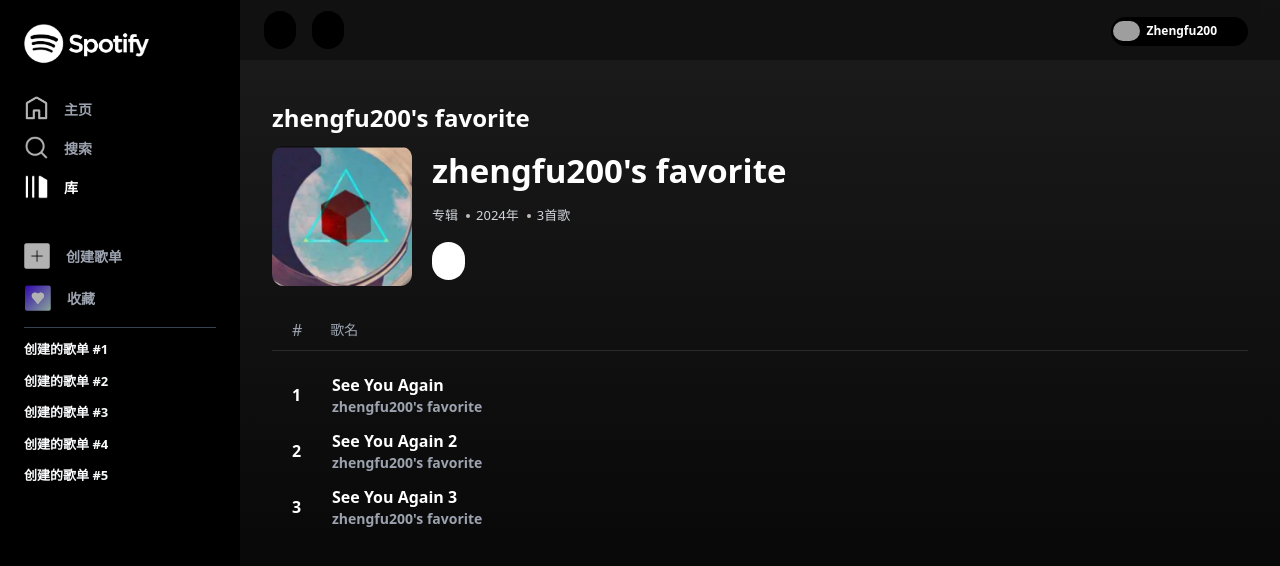
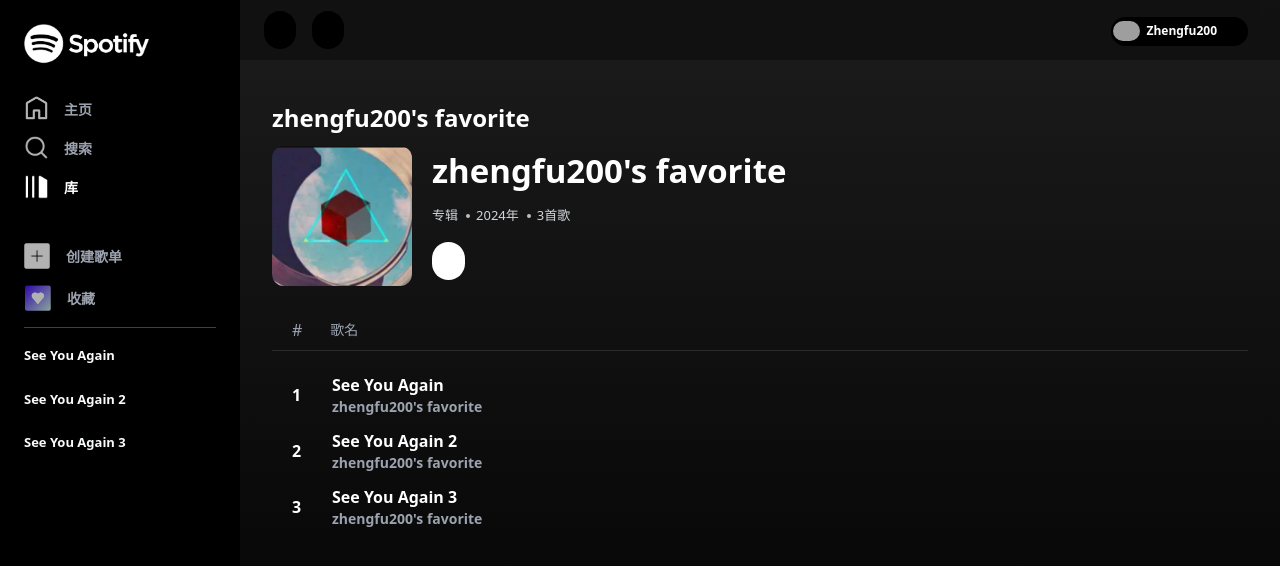
Before and after one commit to Zhengfu200/Spotify_Copy, a Vue app: page /library in a window 1280 px wide. Shown: the top 566 px of the page. Built offline with nearby package versions, Linux system fonts and the light colour scheme; grey boxes are pictures that could not be loaded; some icons are missing.

Commit message:
完善侧边栏

```diff
--- a/src/App.vue
+++ b/src/App.vue
@@ -2,9 +2,12 @@
 import { ref,onMounted } from 'vue';
 import { RouterLink, RouterView } from 'vue-router';
 
+import MenuItem_2 from './components/MenuItem_2.vue';
 //components
 import MenuItem from './components/MenuItem.vue';
 import Widgets_4 from './components/Widgets_4.vue';
+
+import artist from './artist.json'
 
 //icons:
 import ChevronUp from 'vue-material-design-icons/ChevronUp.vue';
@@ -93,12 +96,8 @@
           :icon-size="26" name="收藏" iconString="liked" pageUrl="/liked"/>
       </ul>
       <div class="border-b border-b-gray-700"></div>
-      <ul>
-        <li class = "font-semibold text-[13px] mt-3 text-gray-50 hover:text-white">创建的歌单 #1</li>
-        <li class = "font-semibold text-[13px] mt-3 text-gray-50 hover:text-white">创建的歌单 #2</li>
-        <li class = "font-semibold text-[13px] mt-3 text-gray-50 hover:text-white">创建的歌单 #3</li>
-        <li class = "font-semibold text-[13px] mt-3 text-gray-50 hover:text-white">创建的歌单 #4</li>
-        <li class = "font-semibold text-[13px] mt-3 text-gray-50 hover:text-white">创建的歌单 #5</li>
+      <ul v-for="track in artist.tracks" :key="track">
+        <MenuItem_2 :track="track"/>
       </ul>
     </div>
   </div>
@@ -119,6 +118,5 @@
     <RouterView/>
     <div class="mb-[100px]"></div>
   </div>
-
   <Widgets_4 v-if="currentTrack"/>
 </template>
--- a/src/artist.json
+++ b/src/artist.json
@@ -6,17 +6,20 @@
         {
             "id": 1,
             "name": "See You Again",
-            "path": "/music/See You Again.mp3"
+            "path": "/music/See You Again.mp3",
+            "album": "/album_image/See You Again.png"
         },
         {
             "id": 2,
             "name": "See You Again 2",
-            "path": "/music/See You Again.mp3"
+            "path": "/music/See You Again.mp3",
+            "album": "/album_image/See You Again.png"
         },
         {
             "id": 3,
             "name": "See You Again 3",
-            "path": "/music/See You Again.mp3"
+            "path": "/music/See You Again.mp3",
+            "album": "/album_image/See You Again.png"
         }
     ]
 }
--- /dev/null
+++ b/src/components/MenuItem_2.vue
@@ -0,0 +1,43 @@
+<script setup>
+//引入pinia
+import { useSongStore } from '../stores/song';
+import { storeToRefs } from 'pinia';
+const useSong = useSongStore()
+const { isPlaying, currentTrack } = storeToRefs(useSong)
+
+import { ref, toRefs } from 'vue';
+import { RouterLink } from 'vue-router';
+
+const props = defineProps({
+    track: Object,
+    artist: Object,
+    index: Number,
+})
+
+const { track, artist } = toRefs(props)
+
+</script>
+
+<template>
+    <li>
+        <RouterLink to="/library">
+            <div class="flex items-center w-full py-1.5">
+                <div v-if="isHover" class="font-semibold text-[13px] mt-3 text-gray-50 hover:text-white">
+                    <Play v-if="!isPlaying" fillColor="#FFFFFF" :size="25"
+                        @click="useSong.PlayOrPauseThisSong(artist, track)" />
+
+                    <Play v-else-if="isPlaying && currentTrack.name !== track.name" fillColor="#FFFFFF" :size="25"
+                        @click="useSong.loadSong(artist, track)" />
+
+                    <Pause v-else fillColor="#FFFFFF" :size="25" @click="useSong.PlayOrPauseSong()" />
+                </div>
+                <div>
+                    <div :class="{ 'text-green-500': currentTrack && currentTrack.name === track.name }"
+                        class="font-semibold text-[13px] mt-3 text-gray-50 hover:text-white">
+                        {{ track.name }}
+                    </div>
+                </div>
+            </div>
+        </RouterLink>
+    </li>
+</template>
--- a/src/components/Widgets_4.vue
+++ b/src/components/Widgets_4.vue
@@ -15,7 +15,7 @@
 import { useSongStore } from '../stores/song';
 import { storeToRefs } from 'pinia';
 const useSong = useSongStore()
-const { isPlaying, audio, currentTrack, currentArtist } = storeToRefs(useSong)
+const { isPlaying, audio, currentTrack, currentAritst } = storeToRefs(useSong)
 
 let isHover = ref(false)
 let isTrackTimeCurrent = ref(false)
@@ -90,7 +90,6 @@
     }
 })
 
-
 </script>
 
 
@@ -113,6 +112,14 @@
             <div class="flex items-center w-1/4">
                 <div class="flex item-center ml-4">
                     <img class="rounded-sm shadow-2xl" width="55" :src="artist.albumCover">
+                    <div class="ml-4">
+                        <div class="text-[14px] text-white hover:underline cursor-pointer">
+                            {{ currentTrack.name }}
+                        </div>
+                        <div class="text-[11px] text-gray-400 hover:underline hover:text-white cursor-pointer">
+                            {{ currentTrack.name }}
+                        </div>
+                    </div>
                 </div>
             </div>
     </div>
```
